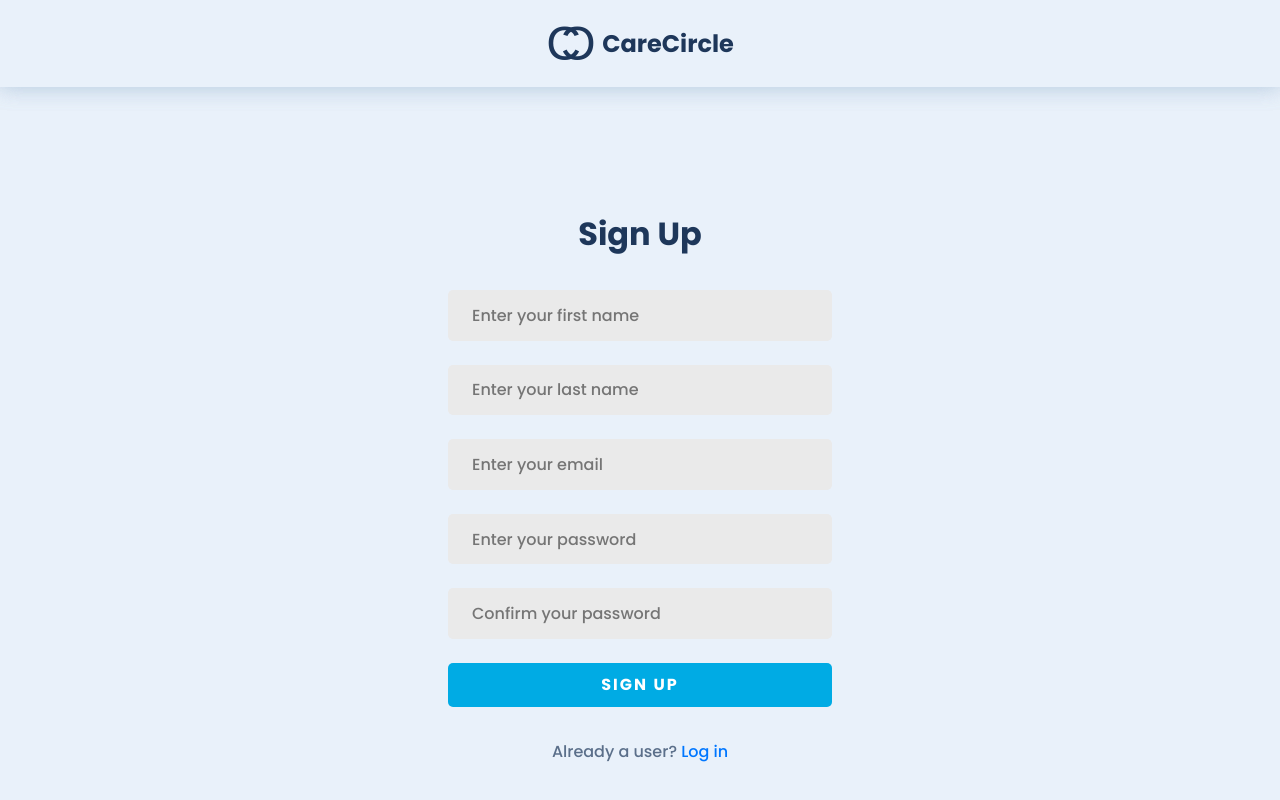
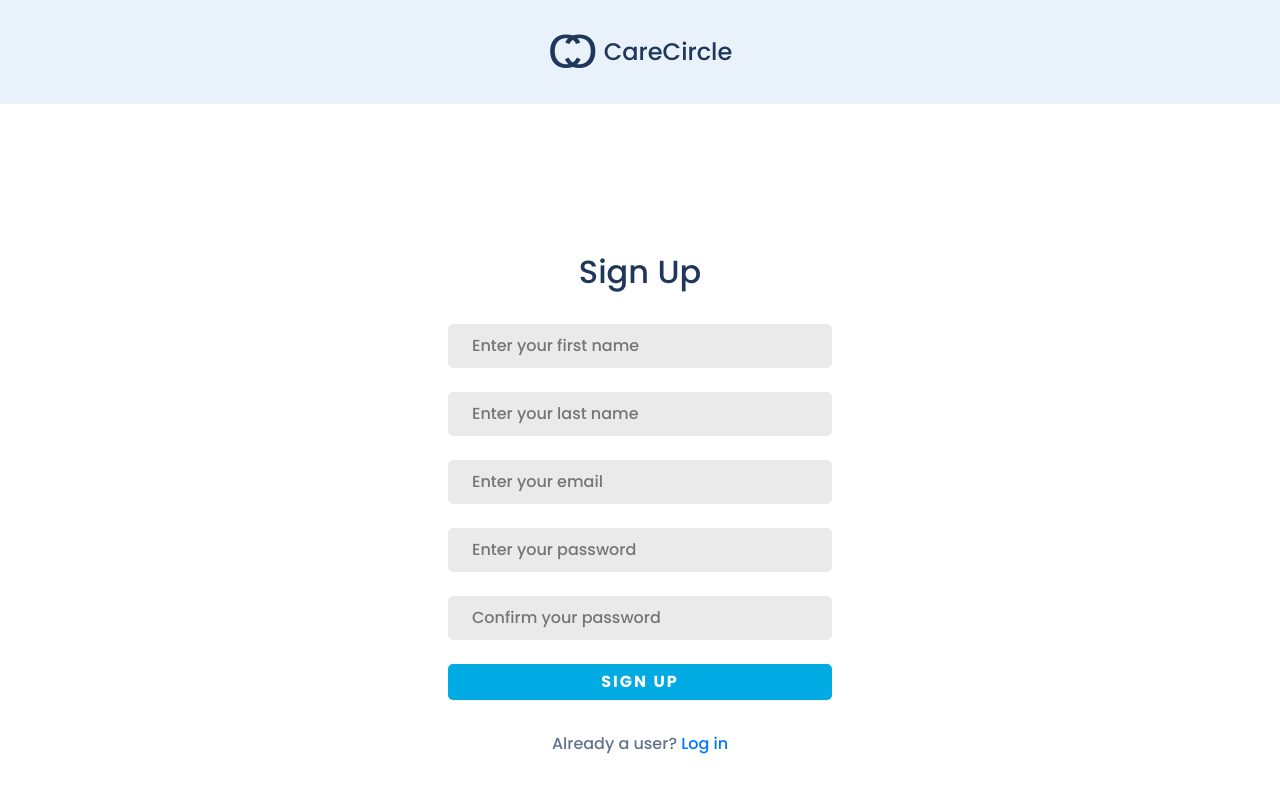
Before and after one commit to ANSHIKA-26/carecircle, a React (Create React App) app in the folder client/: page /register in a window 1280 px wide. Shown: the top 800 px of the page. Built offline with nearby package versions, Linux system fonts and the light colour scheme; no server answers.

Commit message:
feat: Add normalize
- Add few UI changes

```diff
--- a/client/src/components/Hero.jsx
+++ b/client/src/components/Hero.jsx
@@ -6,10 +6,8 @@ const Hero = () => {
   return (
     <section className="hero">
       <div className="hero-content">
-        <h1>
-          Care Circle <br />
-          Because Caregivers Deserve Care Too
-        </h1>
+        <h1>CareCircle</h1>
+        <h2>Because caregivers deserve care too</h2>
         <p>
         CareCircle is a support platform designed to uplift caregivers facing the challenges of caretaker syndrome. From booking therapy sessions to accessing paramedical support and healthcare resources, CareCircle ensures that caregivers receive the help they need while providing care to their loved ones
         </p>
--- a/client/src/styles/app.css
+++ b/client/src/styles/app.css
@@ -1,4 +1,7 @@
 @import url("https://fonts.googleapis.com/css2?family=Poppins:wght@300;500;700;900&display=swap");
+@import 'normalize.css';
+@import url('./generics/index.css');
+@import url('./tools/index.css');
 @import url('./variables.css');
 @import url('./utilities.css');
 @import url('./sin.css');
@@ -16,7 +19,13 @@ html {
 
 body {
   font-family: var(--font-family);
-  background-color: var(--light-blue);
+  background-color: var(--white);
+  font-size: 1rem;
+  font-weight: 400;
+  line-height: 1.5;
+  -moz-osx-font-smoothing: grayscale;
+  -webkit-font-smoothing: antialiased;
+  text-rendering: optimizeLegibility;
 }
 
 li {
--- /dev/null
+++ b/client/src/styles/generics/base.css
@@ -0,0 +1,129 @@
+
+html {
+  box-sizing: border-box;
+  font-family: var(--font-family);
+}
+
+body {
+  margin: 0;
+}
+
+*,
+*::before,
+*::after {
+  box-sizing: inherit;
+}
+
+blockquote,
+dl,
+dd,
+h1,
+h2,
+h3,
+h4,
+h5,
+h6,
+figure,
+p,
+pre {
+  margin: 0;
+}
+
+a,
+button,
+details,
+summary {
+  transition: all .5s ease-out;
+  cursor: pointer;
+}
+
+
+
+button {
+  background: transparent;
+  border: 0;
+  padding: 0;
+  font-family: var(--font-family);
+}
+
+/* Hide arrow glyph */
+details>summary {
+  list-style: none;
+  cursor: pointer;
+}
+
+/* Hide arrow glyph in Safari */
+details>summary::-webkit-details-marker {
+  display: none;
+}
+
+
+input:focus,
+button:focus,
+li:focus,
+a:focus,
+span:focus {
+  outline: 0;
+}
+
+fieldset {
+  border: 0;
+  margin: 0;
+  padding: 0;
+}
+
+iframe {
+  border: 0;
+}
+
+ol,
+ul {
+  list-style: none;
+  margin: 0;
+  padding: 0;
+  font-family: var(--font-family);
+}
+
+ol {
+  list-style: decimal;
+
+  li {
+    margin-top: 10px;
+
+    &:first-child {
+      margin-top: 0;
+    }
+
+  }
+}
+
+input,
+textarea,
+select {
+  font-family: var(--font-family);
+  -webkit-appearance: none;
+}
+
+/**
+ * Suppress the focus outline on elements that cannot be accessed via keyboard.
+ * This prevents an unwanted focus outline from appearing around elements that
+ * might still respond to pointer events.
+ */
+
+[tabindex="-1"]:focus {
+  outline: none !important;
+}
+
+/**
+ * Standardise SVG rendering
+ */
+
+svg g,
+svg path {
+  fill: inherit;
+}
+
+svg.icon {
+  width: 32px;
+  height: 32px;
+}
--- /dev/null
+++ b/client/src/styles/generics/index.css
@@ -0,0 +1,2 @@
+@import url('./base.css');
+@import url('./typography.css');
--- /dev/null
+++ b/client/src/styles/generics/typography.css
@@ -0,0 +1,46 @@
+/*
+ * Sets some base rules for typography
+ */
+
+
+body {
+  font-family: var(--font-family);
+  font-size: 16px;
+  font-weight: 400;
+  line-height: 1.5;
+  text-shadow: 0 -1px 1px rgba(255, 255, 255, 0.01);
+  -moz-osx-font-smoothing: grayscale;
+  -webkit-font-smoothing: antialiased;
+  text-rendering: optimizeLegibility;
+}
+
+h1,
+h2,
+h3,
+h4,
+h5 {
+  font-family: var(--font-family);
+  font-weight: 400;
+  line-height: 1.25;
+  letter-spacing: unset !important;
+}
+
+button {
+  line-height: 1;
+}
+
+a {
+  color: var(--light-text-color);
+}
+
+
+
+/* RW OVERRIDES
+ *
+ * We shouldn't need these, but whilst we keep the RW styles in at the top, we might
+ * need to override them.
+ */
+
+p {
+  font-size: 1rem;
+}
--- a/client/src/styles/hero.css
+++ b/client/src/styles/hero.css
@@ -18,7 +18,7 @@
 }
 
 .hero-content h1 {
-  font-size: 2.5rem;
+  font-size: 4rem;
 }
 
 .hero-img {
--- a/client/src/styles/navbar.css
+++ b/client/src/styles/navbar.css
@@ -9,7 +9,6 @@ header {
   top: 0;
   background-color: var(--light-blue);
   z-index: 2;
-  box-shadow: 0 0 20px 0 rgba(144, 174, 205, 0.339);
   transition: all 0.2s linear;
 }
 
@@ -17,7 +16,7 @@ nav {
   width: 100%;
   display: flex;
   justify-content: space-between;
-  padding: 1rem 2rem;
+  padding: 4px 24px;
   align-items: center;
 }
 
@@ -30,7 +29,6 @@ nav {
   top: 0;
   background-color: var(--light-blue);
   z-index: 2;
-  box-shadow: 0 0 20px 0 rgba(144, 174, 205, 0.339);
   padding: 1rem 0;
 }
 
--- /dev/null
+++ b/client/src/styles/tools/index.css
@@ -0,0 +1 @@
+@import url('./typography-helper.css');
--- /dev/null
+++ b/client/src/styles/tools/typography-helper.css
@@ -0,0 +1,35 @@
+.fs-16 {
+  font-size: 1rem;
+}
+
+.fs-12 {
+  font-size: 0.75rem;
+}
+
+.fs-20 {
+  font-size: 1.25rem;
+}
+
+.fs-24 {
+  font-size: 1.5rem;
+}
+
+.fs-28 {
+  font-size: 1.75rem;
+}
+
+.fs-32 {
+  font-size: 2rem;
+}
+
+.fs-36 {
+  font-size: 2.25rem;
+}
+
+.fs-40 {
+  font-size: 2.5rem;
+}
+
+.fs-48 {
+  font-size: 3rem;
+}
--- a/client/src/styles/variables.css
+++ b/client/src/styles/variables.css
@@ -5,7 +5,7 @@
   --white: #fff;
   --bold-text-color: #1e375a;
   --light-text-color: rgba(30, 55, 90, 0.7);
-  --font-family: "Poppins", sans-serif;
+  --font-family: "Poppins", -apple-system, BlinkMacSystemFont Roboto, Helvetica, Arial, sans-serif, "Apple Color Emoji", "Segoe UI Emoji", "Segoe UI Symbol";
   --pattern-color: rgba(30, 55, 90, 0.1);
   --floral-red: #ff4d4d;
   --knight-black: #1e375a;
--- a/package.json
+++ b/package.json
@@ -16,6 +16,7 @@
     "ical-generator": "^8.0.1",
     "jsonwebtoken": "^9.0.2",
     "mongodb": "^6.11.0",
-    "mongoose": "^8.8.3"
+    "mongoose": "^8.8.3",
+    "normalize.css": "^8.0.1"
   }
 }
```
Also changed, not shown: client/package.json (+5 -5 lines), 2 other files (tests, documents, lock files or other folders).
